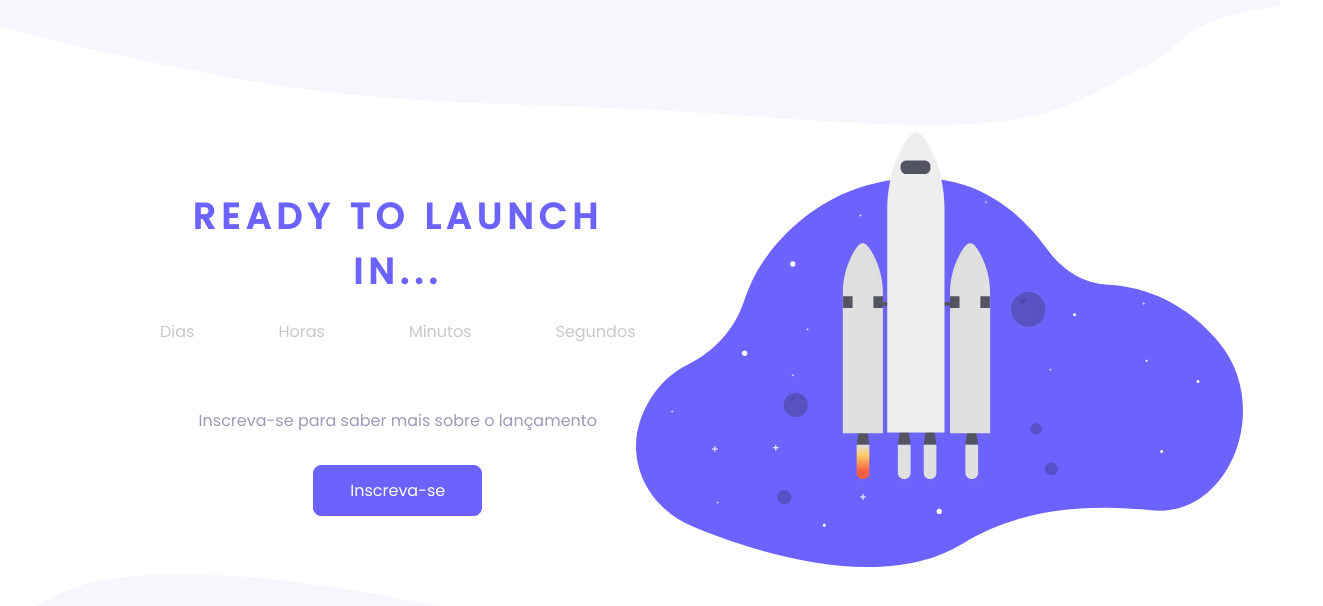
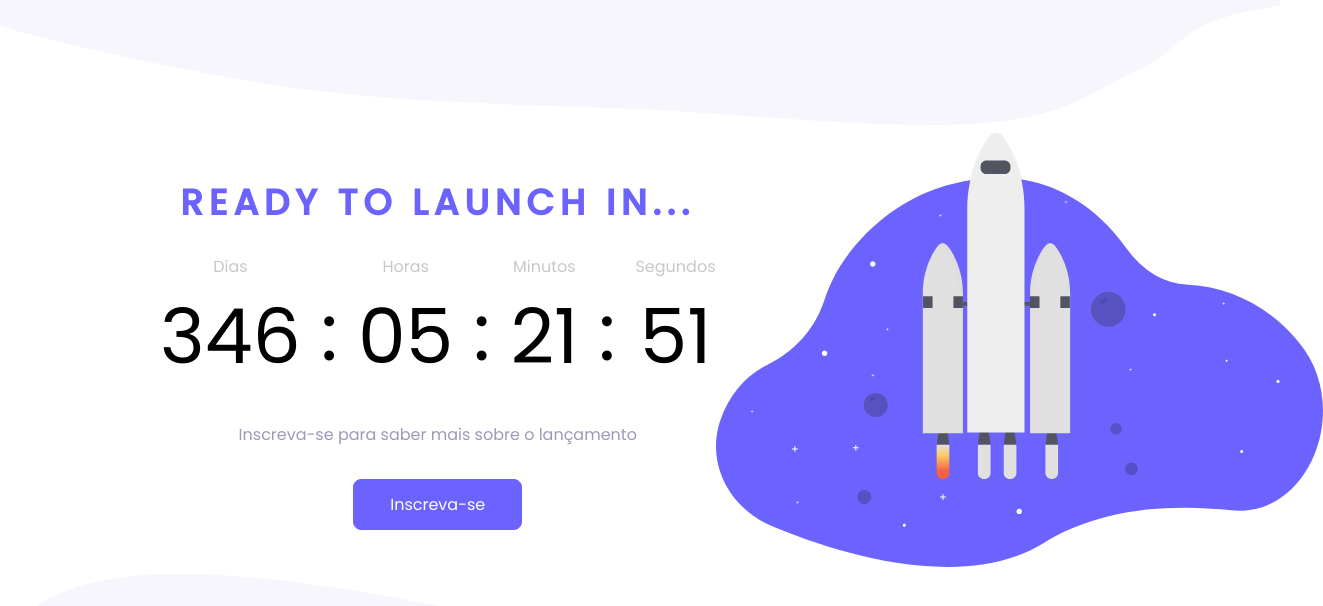
Before and after one commit to martinsgabriel1956/countdown-discover, a plain HTML site: page index.html in a window 1280 px wide. Shown: the whole page, 1323 px wide, since content can reach past the window. Drawn offline with Linux system fonts and the light colour scheme.

Commit message:
feat: challenge finished

```diff
--- a/index.html
+++ b/index.html
@@ -23,19 +23,22 @@
           <div class="countdown">
             <div class="days-container">
               <span>Dias</span>
-              <span class="days"></span>
+              <span id="days"></span>
             </div>
+            <span class="separator">:</span>
             <div class="hours-container">
               <span>Horas</span>
-              <span class="hours"></span>
+              <span id="hours"></span>
             </div>
+            <span class="separator">:</span>
             <div class="minutes-container">
               <span>Minutos</span>
-              <span class="minutes"></span>
+              <span id="minutes"></span>
             </div>
+            <span class="separator">:</span>
             <div class="seconds-container">
               <span>Segundos</span>
-              <span class="seconds"></span>
+              <span id="seconds"></span>
             </div>
           </div>
         </div>
--- a/public/styles.css
+++ b/public/styles.css
@@ -5,14 +5,14 @@
 }
 
 :root {
-  --black: #4D4C59;
-  --purple: #6C63FF;
-	--light-grey: #C8C8C8;
-  --text-color: #9C9AB6;
+  --black: #4d4c59;
+  --purple: #6c63ff;
+  --light-grey: #c8c8c8;
+  --text-color: #9c9ab6;
 }
 
 body {
-  font-family: 'Poppins', sans-serif;
+  font-family: "Poppins", sans-serif;
   height: 100%;
 }
 
@@ -32,25 +32,50 @@ button {
   text-align: center;
   text-transform: uppercase;
   color: var(--purple);
-  letter-spacing: .35rem;
+  letter-spacing: 0.35rem;
   font-weight: bold;
   font-size: 2.25rem;
 
-  margin-bottom: 1.25rem;
+  margin-bottom: 1.5rem;
 }
 
 .countdown {
   display: flex;
   align-items: center;
   justify-content: center;
-  gap: 5.25rem;
+  gap: 1.25rem;
 
   width: 100%;
   height: 100%;
 
   color: var(--light-grey);
 
-  margin-bottom: 4rem;
+  margin-bottom: 0.75rem;
+}
+
+.seconds-container,
+.minutes-container,
+.hours-container,
+.days-container {
+  display: flex;
+  align-items: center;
+  justify-content: center;
+  flex-direction: column;
+
+  margin-bottom: 1rem;
+}
+
+.seconds-container > #seconds,
+.minutes-container > #minutes,
+.hours-container > #hours,
+.days-container > #days {
+  color: black;
+  font-size: 4.75rem;
+}
+
+.separator {
+  color: black;
+  font-size: 5rem;
 }
 
 .content {
@@ -68,13 +93,13 @@ button {
 }
 
 .content > button {
-  padding: .75rem 2.25rem;
-  border-radius: .5rem;
+  padding: 0.75rem 2.25rem;
+  border-radius: 0.5rem;
 
   background-color: var(--purple);
   border: 1px solid var(--purple);
-  color: #FFF;
+  color: #fff;
   font-size: 1rem;
 
-  font-family: 'Poppins', sans-serif;
+  font-family: "Poppins", sans-serif;
 }
--- a/scripts/script.js
+++ b/scripts/script.js
@@ -0,0 +1,42 @@
+let elements = {
+  seconds: document.querySelector("#seconds"),
+  minutes: document.querySelector("#minutes"),
+  hours: document.querySelector("#hours"),
+  days: document.querySelector("#days"),
+};
+
+const countDownDate = new Date("Dec 31, 2022 22:59:59").getTime();
+
+const updateCountDownDate = setInterval(() => {
+  let now = new Date().getTime();
+
+  let distanceBetweenDates = countDownDate - now;
+
+  let days = Math.floor(distanceBetweenDates / (1000 * 60 * 60 * 24));
+  let hours = Math.floor(
+    (distanceBetweenDates % (1000 * 60 * 60 * 24)) / (1000 * 60 * 60)
+  );
+  let minutes = Math.floor(
+    (distanceBetweenDates % (1000 * 60 * 60)) / (1000 * 60)
+  );
+  let seconds = Math.floor((distanceBetweenDates % (1000 * 60)) / 1000);
+
+  const formattedDays = days.toString().padStart(2, "0");
+  const formattedHours = hours.toString().padStart(2, "0");
+  const formattedMinutes = minutes.toString().padStart(2, "0");
+  const formattedSeconds = seconds.toString().padStart(2, "0");
+
+  elements.seconds.innerHTML = formattedSeconds;
+  elements.minutes.innerHTML = formattedMinutes;
+  elements.hours.innerHTML = formattedHours;
+  elements.days.innerHTML = formattedDays;
+
+  if (distanceBetweenDates < 0) {
+    clearInterval(updateCountDownDate);
+
+    elements.seconds.innerHTML = "00";
+    elements.minutes.innerHTML = "00";
+    elements.hours.innerHTML = "00";
+    elements.days.innerHTML = "00";
+  }
+}, 1000);
```
